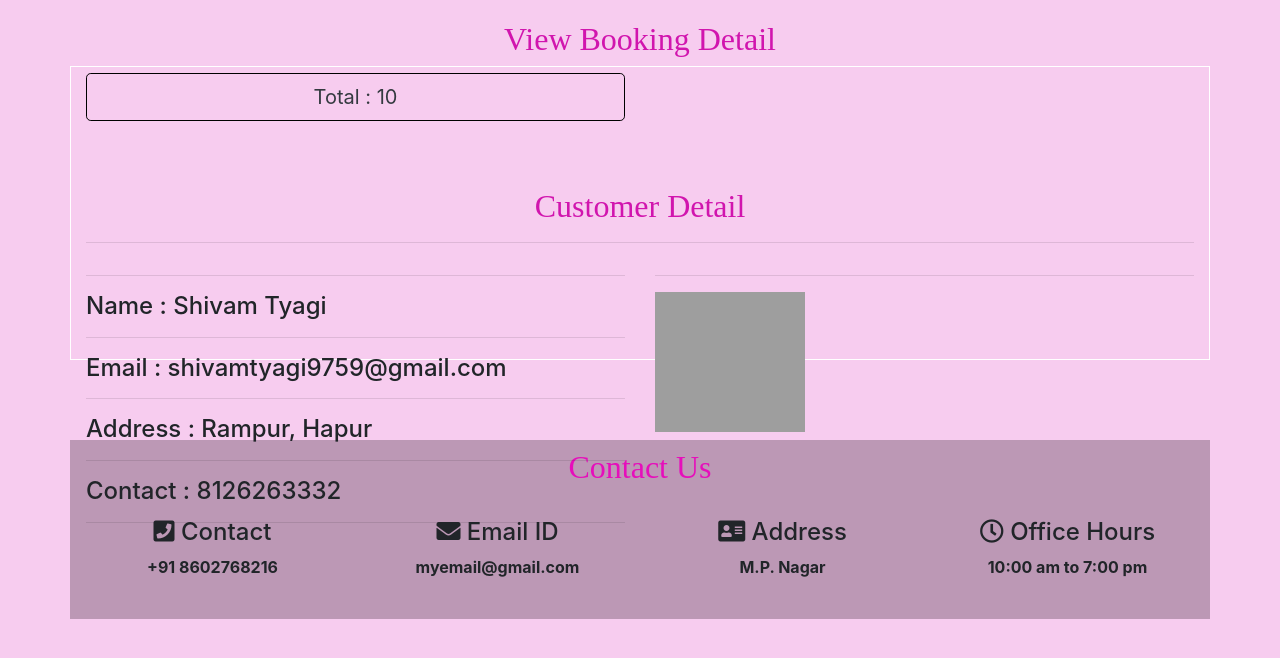
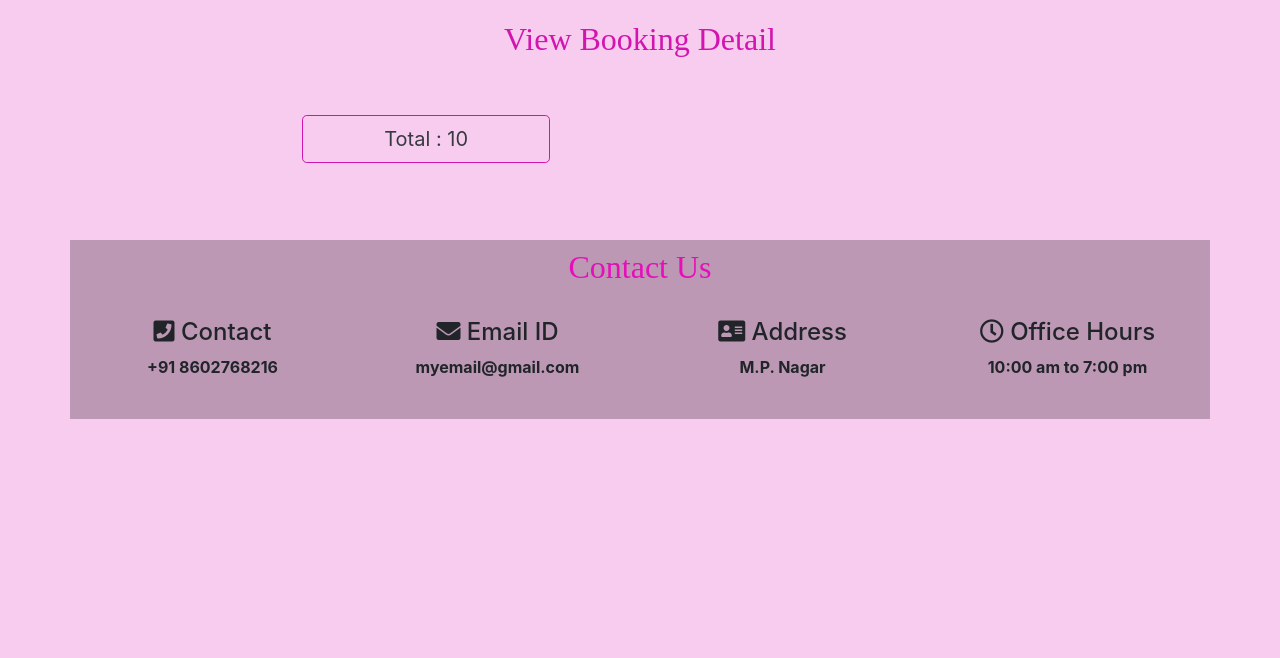
Before and after one commit to Suryanshm000/Bring-my-flower, a Django app: template grocery/templates/admin_view_booking_detail.html in a window 1280 px wide. Shown: the part 56-714 px from the top of the page. Run offline with Django 3.2, Linux system fonts and the light colour scheme; data comes from the database, SQL or seed files in the repository; both versions use the stored data as it was after the commit; tables that the repository leaves empty hold one stand-in row (values such as "Sample post"); the template is opened without the code that fills it: values that come from a table or form of the project are taken from there, most other values are stand-ins (such as "Sample title", 1, 10 or a date in 2020); some libraries are stand-ins or nearby versions; grey boxes are pictures that could not be loaded.

Commit message:
required changes

```diff
--- a/grocery/templates/admin_view_booking_detail.html
+++ b/grocery/templates/admin_view_booking_detail.html
@@ -1,7 +1,7 @@
 {% extends 'navigation.html' %}
 {% block body %}
 
-<center><h2 style="margin-top:20px;color: #d115ae;text-align: center; font-family : 'Monotype Corsiva';">View Booking Detail</h2></center>
+<center><h2 style="margin-top:20px;margin-bottom: 4%;color: #d115ae;text-align: center; font-family : 'Monotype Corsiva';">View Booking Detail</h2></center>
 
 {% for i in product %}
 {% if i.id in book %}
@@ -19,45 +19,49 @@
 
         }
     </style>
-<div class="container" style="margin-top:2%;height:150px;width:80%">
-    <div class="row" style="height:90%">
-        <div class="col-md-4" style="height:120px">
-            <img src="{{i.image.url}}" style="width:30%;height:100px;border:1px solid darkgray;margin-top:5%">
+<div class="container" style="margin-left: 10%;height:200px;margin-top:2%;width:35%; border: 1px solid #d115ae;">
+    <div class="d-flex flex-md-row" style="height:100%;">
+        <div class="col-md-5" style="height:70% ;margin-top: 7%;">
+            <img src="{{i.image.url}}" style="width:100%;height:100%;border:1px solid #d115ae ;">
         </div>
 
-        <div class="col-md-4" style="height:100px">
-            <h5 style="margin-top:5%">{{i.name}}</h5><hr>
-        <h6>Price : Rs.{{i.price}}</h6>
-        <p>{{i.desc}}</p>
+        <div class="col-md-7 d-flex  flex-column flex-content-center" style="height:100%;background-color: #d115ae;">
+            <h5 style="margin-top:5%;font-size: 120%;">{{i.name}}</h5>
+            <h6 style="font-size: 90%;margin-top: 5%;";>Price : Rs.{{i.price}}</h6>
+            <p>{{i.desc}}</p>
+            <div class="" style="width: 100%;;background-color: beige;">
+             <h4 style="margin-top:5%;color:green ;font-size: 100%;">Booked Successfully</h4>
+            </div>
         </div>
-            <div class="col-md-4" style="height:100px;">
-                <h4 style="margin-top:15%;color:#d115ae">Booked Successfully</h4>
-        </div>
+
+
     </div>
 </div>
     </center>
 {% endif %}
 {% endfor %}
-<div class="container" style="border:1px solid white">
+<div class="" style="border:0px;width: 80%;margin: 0% 10%;height: 50px;">
 <div class="row">
 
     <div class="col-md-6" style="height:100px;">
-                <center><a style="margin-top:1%;width:100%;border:1px solid black" class="btn btn-default btn-lg text-dark text-capitalize">Total : {{total.total}}</a></center>
+                <center><a style="margin-top:1%;width:50%;border:1px solid #d115ae;margin-left: 20%;" class="btn btn-default btn-lg text-dark text-capitalize">Total : {{total.total}}</a></center>
             </div>
 </div>
 
-<center><h2 style="margin-top:20px;color: #d115ae;text-align: center; font-family : 'Monotype Corsiva';">Customer Detail</h2></center><hr>
-<div class="row">
+<div class="container" style="width: 35%;border:1px solid white;margin-top: -60%;margin-left: 60%;">
+    <center><h2 style="margin-top:20px;color: #d115ae;text-align: center; font-family : 'Monotype Corsiva';">Customer Detail</h2></center><hr>
+<div class="row" >
 
-    <div class="col-md-6" style="height:100px;"><hr>
-        <h4>Name :  {{profile.user.first_name}} {{profile.user.last_name}}</h4><hr>
-        <h4>Email :  {{profile.user.email}}</h4><hr>
-        <h4>Address : {{profile.address}}</h4><hr>
-        <h4>Contact : {{profile.contact}}</h4><hr>
+    <div class="col-md-6 " style="height:px; font-weight:600;font-size: 90%;">
+        <p>Name :  {{profile.user.first_name}} {{profile.user.last_name}}</p>
+        <p>Email :  {{profile.user.email}}</p>
+        <p>Address : {{profile.address}}</p>
+        <p>Contact : {{profile.contact}}</p>
     </div>
-    <div class="col-md-6" style="height:100px;"><hr>
-        <h4>  <img src="{{profile.image.url}}" style="width:150px;height:140px"></h4>
+    <div class="col-md-6">
+         <img src="{{profile.image.url}}" style="width:70%;height: 50%;border-radius: 50%;margin-left: 24%;">
     </div>
 </div>
 </div>
+</div>
 {% endblock %}
--- a/grocery/templates/change_password.html
+++ b/grocery/templates/change_password.html
@@ -11,7 +11,7 @@
 <div class="container">
     <h2  style="margin-top:20px;color: #d115ae;text-align: center; font-family : 'Monotype Corsiva';"align="center">Change Password</h2>
 
-<div class="container-fluid" style="width:70%;margin-top:10%">
+<div class="container-fluid" style="width:70%;margin-top:5%;border: 1px solid #d115ae;padding: 2%;">
 <form method="post" action="">
     {% csrf_token %}
   <div class="form-group">
--- a/grocery/templates/contact.html
+++ b/grocery/templates/contact.html
@@ -9,8 +9,8 @@
 }
 </style>
 
-<div class="container d-flex flex-column justify-content-around my-4" style="background-color: rgb(254, 224, 244);box-shadow:0 0 10px 0 rgba(0,0,0,0.3);"">
-<h2 class="text-center my-2" style = "font-family : 'Monotype Corsiva' ; color : #e60ebb ;">Contact Us</h2>
+<div class="container d-flex flex-column justify-content-around my-4" style="background-color: rgb(254, 224, 244);box-shadow:0 0 10px 0 rgba(0,0,0,0.3);width: 100%;">
+<h2 class="text-center my-2" style = "font-family : 'Monotype Corsiva' ; color : #e38ed2 ;">Contact Us</h2>
 
 <div class="row my-4">
 <div class="col-sm-3 prjdiv" >
--- a/grocery/templates/feedback.html
+++ b/grocery/templates/feedback.html
@@ -15,7 +15,7 @@
 <div class="container">
     <h2 style="margin-top:20px;color: #d115ae;text-align: center; font-family : 'Monotype Corsiva';" align="center">Send Feedback</h2>
 
-<div class="container-fluid" style="width:70%;margin-top:10%">
+<div class="container-fluid" style="width:70%;margin-top:5%;border: 1px solid #d115ae;padding: 2%;">
 <form method="post" action="" enctype="multipart/form-data">
     {% csrf_token %}
     <div class="form-row">
--- a/grocery/templates/footer.html
+++ b/grocery/templates/footer.html
@@ -17,7 +17,7 @@
 </head>
 <body>
     <!-- Footer -->
-<footer class="page-footer font-small cyan darken-3">
+<footer class="page-footer font-small cyan darken-3" >
 
     <!-- Footer Elements -->
     <div class="container">
--- a/grocery/templates/profile.html
+++ b/grocery/templates/profile.html
@@ -15,7 +15,7 @@
 <div class="container ">
     <h2 style="margin-top:20px;color: #d115ae;text-align: center; font-family : 'Monotype Corsiva';"align="center">View Profile</h2>
 
-<div  class="container-fluid table" style="width:80%;margin-bottom:5%;color: #8a0884;">
+<div  class="container-fluid table" style="width:80%;margin-bottom:5%;color: #8a0884;height: 80%;">
     <div class="row p-4 my-4">
         <div class="col-md-6">
             <strong>Full Name:</strong>
--- a/grocery/templates/view_category.html
+++ b/grocery/templates/view_category.html
@@ -1,6 +1,6 @@
 {% extends 'navigation.html' %}
 {% block body %}
-<center><h2 style="color:red;margin-top:2%">View Category</h2></center><hr>
+<center><h2 style="margin-top:20px;color: #d115ae;text-align: center; font-family : 'Monotype Corsiva';"align="center">View Category</h2></center>
 <div class="container" style="margin-top:5%">
 <table class="table table-bordered" id="myTable">
   <thead>
--- a/grocery/templates/view_user.html
+++ b/grocery/templates/view_user.html
@@ -15,7 +15,7 @@
 <center><h2 style="color:#d115ae;margin-top:4%; font-family : 'Monotype Corsiva';">View User Detail</h2></center>
 <div  class="container-fluid">
     <center>
-    <div class="container">
+    <div class="container" >
         <table class="table table-bordered" id="myTable">
   <thead>
   <tr>
```
Also changed, not shown: grocery/templates/edit_profile.html (+10 -3 lines), grocery/templates/view_product.html (+13 -13 lines), db.sqlite3.
